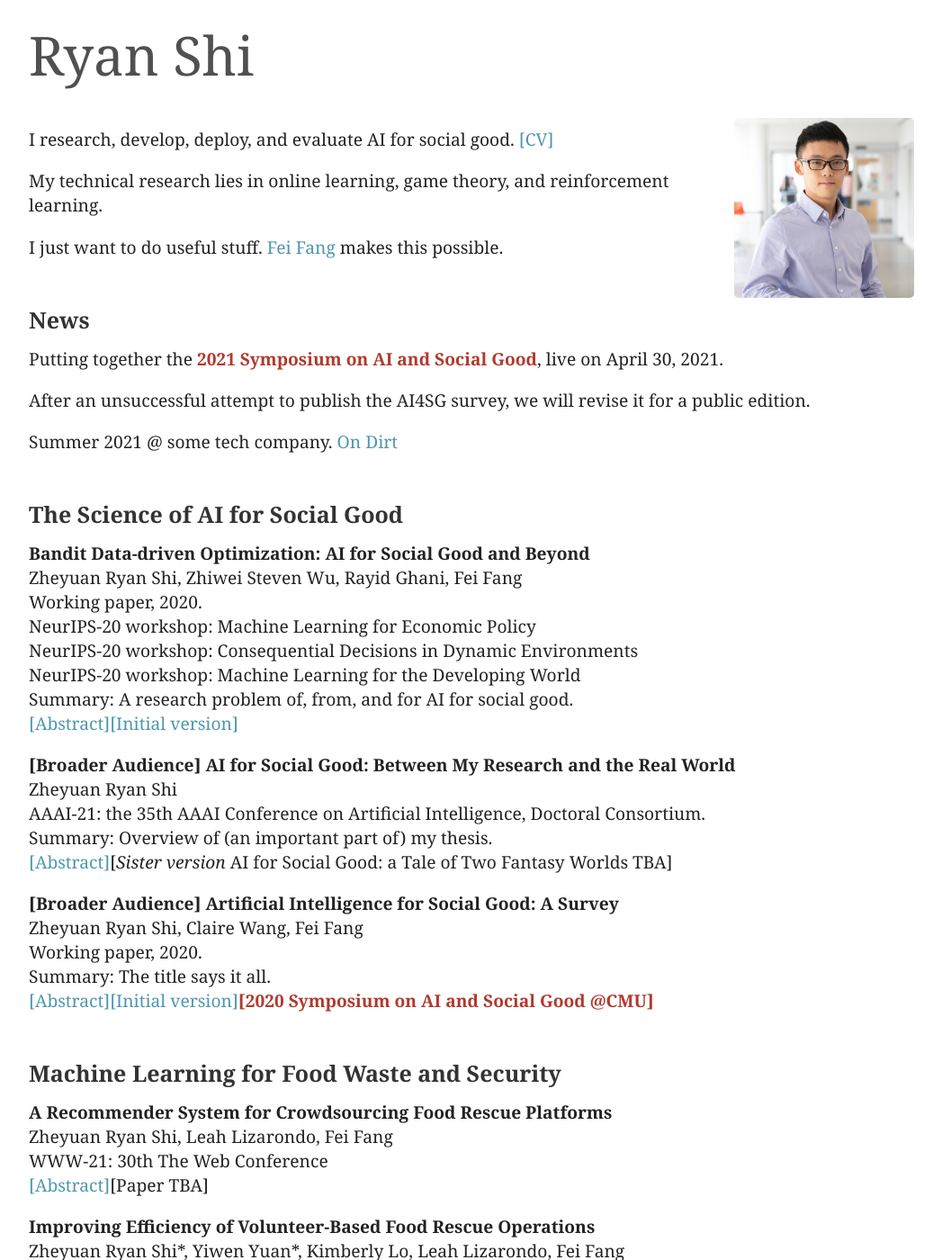
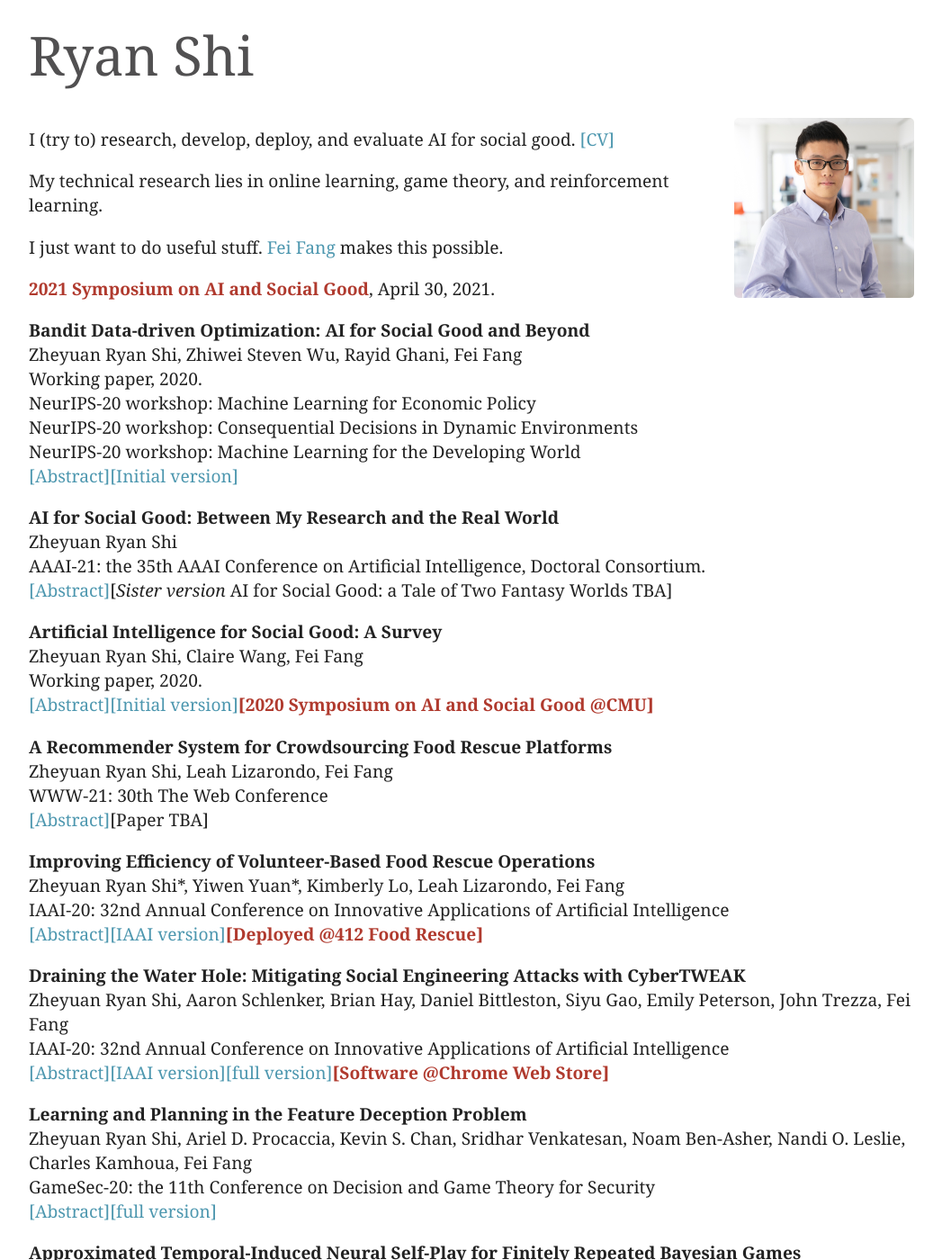
Before and after one commit to ryanzshi/ryanzshi.github.io, a Jekyll site: the page built from index.md, in a window 1280 px wide and 1400 px high. Shown: the whole window at 90% size, without its empty margins (116-1163 px from the left). Built offline with Jekyll 4.4.1, drawn with Linux system fonts in a browser that asks for light colours; some of the changed text lies outside the part shown.

Commit message:
less fancy

```diff
--- a/index.md
+++ b/index.md
@@ -15,21 +15,13 @@ redirect_from:
 <img class="profile-picture" src="assets/ryan.jpg">
 
 
-I research, develop, deploy, and evaluate AI for social good. [[CV]](assets/RS_CV_web.pdf)
+I (try to) research, develop, deploy, and evaluate AI for social good. [[CV]](assets/RS_CV_web.pdf)
 
 My technical research lies in online learning, game theory, and reinforcement learning.
 
 I just want to do useful stuff. [Fei Fang](https://feifang.info/) makes this possible.
 
-### News
-
-Putting together the [<b><font color="#B03A2E">2021 Symposium on AI and Social Good</font></b>](http://aiandsocialgood.org/aisoc21), live on April 30, 2021.
-
-After an unsuccessful attempt to publish the AI4SG survey, we will revise it for a public edition.
-
-Summer 2021 @ some tech company. [On Dirt](http://www.lehman-intl.com/jeffreylehman/speeches/on_dirt_may_30_2004.html)
-
-
+[<b><font color="#B03A2E">2021 Symposium on AI and Social Good</font></b>](http://aiandsocialgood.org/aisoc21), April 30, 2021.
 
 <script>
 function absCHF(Id) {
@@ -42,7 +34,7 @@ function absCHF(Id) {
 }
 </script>
 
-### The Science of AI for Social Good
+
 
 **Bandit Data-driven Optimization: AI for Social Good and Beyond**
 <br>
@@ -56,33 +48,27 @@ NeurIPS-20 workshop: Consequential Decisions in Dynamic Environments
 <br>
 NeurIPS-20 workshop: Machine Learning for the Developing World
 <br>
-Summary: A research problem of, from, and for AI for social good.
-<br>
 <a id="abs-bandit-button" onclick="absCHF('abs-bandit')">[Abstract]</a>[[Initial version]](https://arxiv.org/abs/2008.11707)
 <div id="abs-bandit" style="display:none;">
 <blockquote>The use of machine learning (ML) systems in real-world applications entails more than just a prediction algorithm. AI for social good applications, and many real-world ML tasks in general, feature an iterative process which joins prediction, optimization, and data acquisition happen in a loop. We introduce bandit data-driven optimization, the first iterative prediction-prescription framework to formally analyze this practical routine. Bandit data-driven optimization combines the advantages of online bandit learning and offline predictive analytics in an integrated framework. It offers a flexible setup to reason about unmodeled policy objectives and unforeseen consequences. We propose PROOF, the first algorithm for this framework and show that it achieves no-regret. Using numerical simulations, we show that PROOF achieves superior performance over existing baseline.</blockquote>
 </div>
 
-**[Broader Audience] AI for Social Good: Between My Research and the Real World**
+**AI for Social Good: Between My Research and the Real World**
 <br>
 Zheyuan Ryan Shi
 <br>
 AAAI-21: the 35th AAAI Conference on Artificial Intelligence, Doctoral Consortium.
-<br>
-Summary: Overview of (an important part of) my thesis.
 <br>
 <a id="abs-aaaidc-button" onclick="absCHF('abs-aaaidc')">[Abstract]</a>[*Sister version* AI for Social Good: a Tale of Two Fantasy Worlds TBA]
 <div id="abs-aaaidc" style="display:none;">
 <blockquote>AI for social good (AI4SG) is a research theme that aims to use and advance AI to improve the well-being of society. My work on AI4SG builds a two-way bridge between the research world and the real world. Using my unique experience in food waste and security, I propose applied AI4SG research that directly addresses real-world challenges which have received little attention from the community. Drawing from my experience in various AI4SG application domains, I propose bandit data-driven optimization, the first iterative prediction-prescription framework and a no-regret algorithm PROOF. I will apply PROOF back to my applied work on AI4SG, thereby closing the loop in a single framework.</blockquote>
 </div>
 
-**[Broader Audience] Artificial Intelligence for Social Good: A Survey**
+**Artificial Intelligence for Social Good: A Survey**
 <br>
 Zheyuan Ryan Shi, Claire Wang, Fei Fang
 <br>
 Working paper, 2020.
-<br>
-Summary: The title says it all.
 <br>
 <a id="abs-ai4sg-button" onclick="absCHF('abs-ai4sg')">[Abstract]</a>[[Initial version]](https://arxiv.org/abs/2001.01818)[<b><font color="#B03A2E">[2020 Symposium on AI and Social Good @CMU]</font></b>](http://aiandsocialgood.org/aisoc20)
 <div id="abs-ai4sg" style="display:none;">
@@ -90,8 +76,6 @@ Summary: The title says it all.
 </div>
 
 
-
-### Machine Learning for Food Waste and Security
 
 **A Recommender System for Crowdsourcing Food Rescue Platforms**
 <br>
@@ -116,9 +100,28 @@ IAAI-20: 32nd Annual Conference on Innovative Applications of Artificial Intelli
 rescue platforms match excess food with the communities in need, and leverage external volunteers to transport the food. However, the external volunteers bring significant uncertainty to the food rescue operation. We work with a large food rescue organization to predict the uncertainty and furthermore to find ways to reduce the human dispatcher’s workload and the redundant notifications sent to volunteers. We make two main contributions. (1) We train a stacking model which predicts whether a rescue will be claimed with high precision and AUC. This model can help the dispatcher better plan for backup options and alleviate their uncertainty. (2) We develop a data-driven optimization algorithm to compute the optimal intervention and notification scheme. The algorithm uses a novel counterfactual data generation approach and the branch and bound framework. Our result reduces the number of notifications and interventions required in the food rescue operation. We are working with the organization to deploy our results in the near future.</blockquote>
 </div>
 
+**Draining the Water Hole: Mitigating Social Engineering Attacks with CyberTWEAK**
+<br>
+Zheyuan Ryan Shi, Aaron Schlenker, Brian Hay, Daniel Bittleston, Siyu Gao, Emily Peterson, John Trezza, Fei Fang
+<br>
+IAAI-20: 32nd Annual Conference on Innovative Applications of Artificial Intelligence
+<br>
+<a id="abs-iaai20sed-button" onclick="absCHF('abs-iaai20sed')">[Abstract]</a>[[IAAI version]](https://aaai.org/ojs/index.php/AAAI/article/view/7050)[[full version]](https://arxiv.org/abs/1901.00586)[<b><font color="#B03A2E">[Software @Chrome Web Store]</font></b>](http://bit.ly/CyberTWEAK)
+<div id="abs-iaai20sed" style="display:none;">
+<blockquote>Cyber adversaries have increasingly leveraged social engineering attacks to breach large organizations and threaten the well-being of today's online users. One clever technique, the "watering hole" attack, compromises a legitimate website to execute drive-by download attacks by redirecting users to another malicious domain. We introduce a game-theoretic model that captures the salient aspects for an organization protecting itself from a watering hole attack by altering the environment information in web traffic so as to deceive the attackers. Our main contributions are (1) a novel Social Engineering Deception (SED) game model that features a continuous action set for the attacker, (2) an in-depth analysis of the SED model to identify computationally feasible real-world cases, and (3) the CyberTWEAK algorithm which solves for the optimal protection policy. To illustrate the potential use of our framework, we built a browser extension based on our algorithms which is now publicly available online. The CyberTWEAK extension will be vital to the continued development and deployment of countermeasures for social engineering.</blockquote>
+</div>
 
+**Learning and Planning in the Feature Deception Problem**
+<br>
+Zheyuan Ryan Shi, Ariel D. Procaccia, Kevin S. Chan, Sridhar Venkatesan, Noam Ben-Asher, Nandi O. Leslie, Charles Kamhoua, Fei Fang
+<br>
+GameSec-20: the 11th Conference on Decision and Game Theory for Security
+<br>
+<a id="abs-fdg-button" onclick="absCHF('abs-fdg19')">[Abstract]</a>[[full version]](https://arxiv.org/abs/1905.04833)
+<div id="abs-fdg19" style="display:none;">
+<blockquote>Today's high-stakes adversarial interactions feature attackers who constantly breach the ever-improving security measures. Deception mitigates the defender's loss by misleading the attacker to make suboptimal decisions. In order to formally reason about deception, we introduce the feature deception problem (FDP), a domain-independent model and present a learning and planning framework for finding the optimal deception strategy, taking into account the adversary's preferences which are initially unknown to the defender. We make the following contributions. (1) We show that we can uniformly learn the adversary's preferences using data from a modest number of deception strategies. (2) We propose an approximation algorithm for finding the optimal deception strategy given the learned preferences and show that the problem is NP-hard. (3) We perform extensive experiments to validate our methods and results. In addition, we provide a case study of the credit bureau network to illustrate how FDP implements deception on a real-world problem.</blockquote>
+</div>
 
-### Game Theory & Reinforcement Learning for Sustainability
 
 **Approximated Temporal-Induced Neural Self-Play for Finitely Repeated Bayesian Games**
 <br>
@@ -155,33 +158,8 @@ IJCAI-ECAI-18: the 27th International Joint Conference on Artificial Intelligenc
 </div>
 
 
-### Machine Learning & Game Theory for Cyber Security
-
-**Learning and Planning in the Feature Deception Problem**
-<br>
-Zheyuan Ryan Shi, Ariel D. Procaccia, Kevin S. Chan, Sridhar Venkatesan, Noam Ben-Asher, Nandi O. Leslie, Charles Kamhoua, Fei Fang
-<br>
-GameSec-20: the 11th Conference on Decision and Game Theory for Security
-<br>
-<a id="abs-fdg-button" onclick="absCHF('abs-fdg19')">[Abstract]</a>[[full version]](https://arxiv.org/abs/1905.04833)
-<div id="abs-fdg19" style="display:none;">
-<blockquote>Today's high-stakes adversarial interactions feature attackers who constantly breach the ever-improving security measures. Deception mitigates the defender's loss by misleading the attacker to make suboptimal decisions. In order to formally reason about deception, we introduce the feature deception problem (FDP), a domain-independent model and present a learning and planning framework for finding the optimal deception strategy, taking into account the adversary's preferences which are initially unknown to the defender. We make the following contributions. (1) We show that we can uniformly learn the adversary's preferences using data from a modest number of deception strategies. (2) We propose an approximation algorithm for finding the optimal deception strategy given the learned preferences and show that the problem is NP-hard. (3) We perform extensive experiments to validate our methods and results. In addition, we provide a case study of the credit bureau network to illustrate how FDP implements deception on a real-world problem.</blockquote>
-</div>
 
 
-**Draining the Water Hole: Mitigating Social Engineering Attacks with CyberTWEAK**
-<br>
-Zheyuan Ryan Shi, Aaron Schlenker, Brian Hay, Daniel Bittleston, Siyu Gao, Emily Peterson, John Trezza, Fei Fang
-<br>
-IAAI-20: 32nd Annual Conference on Innovative Applications of Artificial Intelligence
-<br>
-<a id="abs-iaai20sed-button" onclick="absCHF('abs-iaai20sed')">[Abstract]</a>[[IAAI version]](https://aaai.org/ojs/index.php/AAAI/article/view/7050)[[full version]](https://arxiv.org/abs/1901.00586)[<b><font color="#B03A2E">[Software @Chrome Web Store]</font></b>](http://bit.ly/CyberTWEAK)
-<div id="abs-iaai20sed" style="display:none;">
-<blockquote>Cyber adversaries have increasingly leveraged social engineering attacks to breach large organizations and threaten the well-being of today's online users. One clever technique, the "watering hole" attack, compromises a legitimate website to execute drive-by download attacks by redirecting users to another malicious domain. We introduce a game-theoretic model that captures the salient aspects for an organization protecting itself from a watering hole attack by altering the environment information in web traffic so as to deceive the attackers. Our main contributions are (1) a novel Social Engineering Deception (SED) game model that features a continuous action set for the attacker, (2) an in-depth analysis of the SED model to identify computationally feasible real-world cases, and (3) the CyberTWEAK algorithm which solves for the optimal protection policy. To illustrate the potential use of our framework, we built a browser extension based on our algorithms which is now publicly available online. The CyberTWEAK extension will be vital to the continued development and deployment of countermeasures for social engineering.</blockquote>
-</div>
-
-
-### Miscellaneous
 
 **Optimizing Peer Teaching to Enhance Team Performance**
 <br>
```
